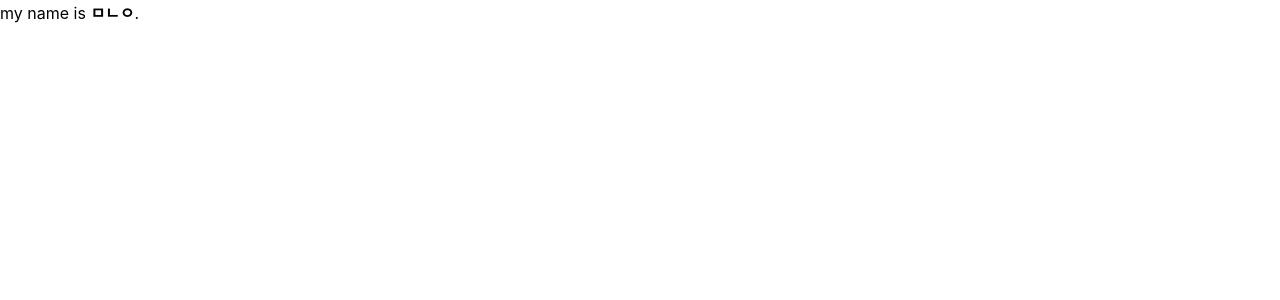
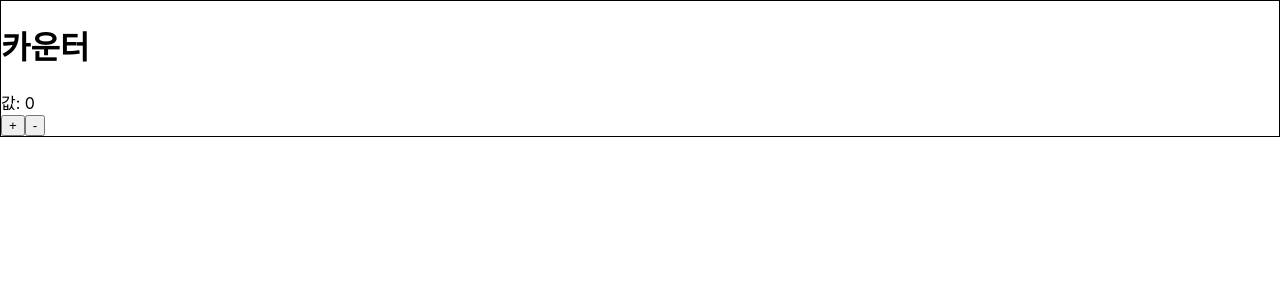
Before and after one commit to ajy720/React_Study, a React (Create React App) app: page / in a window 1280 px wide. Shown: the top 300 px of the page. Built offline with nearby package versions, Linux system fonts and the light colour scheme.

Commit message:
state와 컴포넌트 메소드

```diff
--- a/package.json
+++ b/package.json
@@ -8,7 +8,8 @@
     "@testing-library/user-event": "^7.1.2",
     "react": "^16.13.1",
     "react-dom": "^16.13.1",
-    "react-scripts": "3.4.1"
+    "react-scripts": "3.4.1",
+    "yarn": "^1.22.4"
   },
   "scripts": {
     "start": "react-scripts start",
--- a/src/App.js
+++ b/src/App.js
@@ -1,11 +1,14 @@
 import React from 'react';
 import logo from './logo.svg';
 import MyName from './MyName';
+import Counter from './Counter';
 
 function App() {
 
   return (
-    <MyName name="ㅁㄴㅇ" />
+    <div className="coms">
+      <Counter />
+    </div>
   )
 }
 
--- /dev/null
+++ b/src/Counter.js
@@ -0,0 +1,33 @@
+    import React, { Component } from 'react';
+
+class Counter extends Component{
+    state = {
+        number: 0
+    }
+
+    handleIncrease = ()=>{
+        this.setState({
+            number: this.state.number + 1
+        });
+    }
+
+    handleDecrease = ()=>{
+        const {number} = this.state
+        this.setState({
+            number: number - 1
+        });
+    }
+
+    render(){
+        return(
+            <div>
+                <h1>카운터</h1>
+                <div>값: {this.state.number}</div>
+                <button onClick={this.handleIncrease}>+</button>
+                <button onClick={this.handleDecrease}>-</button>
+            </div>
+        );
+    }
+}
+
+export default Counter;
--- a/src/MyName.js
+++ b/src/MyName.js
@@ -1,13 +1,15 @@
-import React, { Component } from 'react';
+import React from 'react';
 
-class MyName extends Component{
-    render(){
-        return (
-            <div>
-                my name is <b>{this.props.name}</b>.
-            </div>
-        )
-    }
+const MyName = ({name}) => {
+    return (
+        <div>
+            안녕하세요! 제 이름은 <b>{name}</b> 입니다.
+        </div>
+    );
+};
+
+MyName.defaultProps = {
+    name: '기본이름'
 }
 
 export default MyName;
--- a/src/index.css
+++ b/src/index.css
@@ -11,3 +11,7 @@ code {
   font-family: source-code-pro, Menlo, Monaco, Consolas, 'Courier New',
     monospace;
 }
+
+.coms > *{
+  border: 1px solid black;
+}
```
Also changed, not shown: src/App.css (+0 -8 lines), tsconfig.json (added, +26 -0 lines), 1 other file (tests, documents, lock files or other folders).
